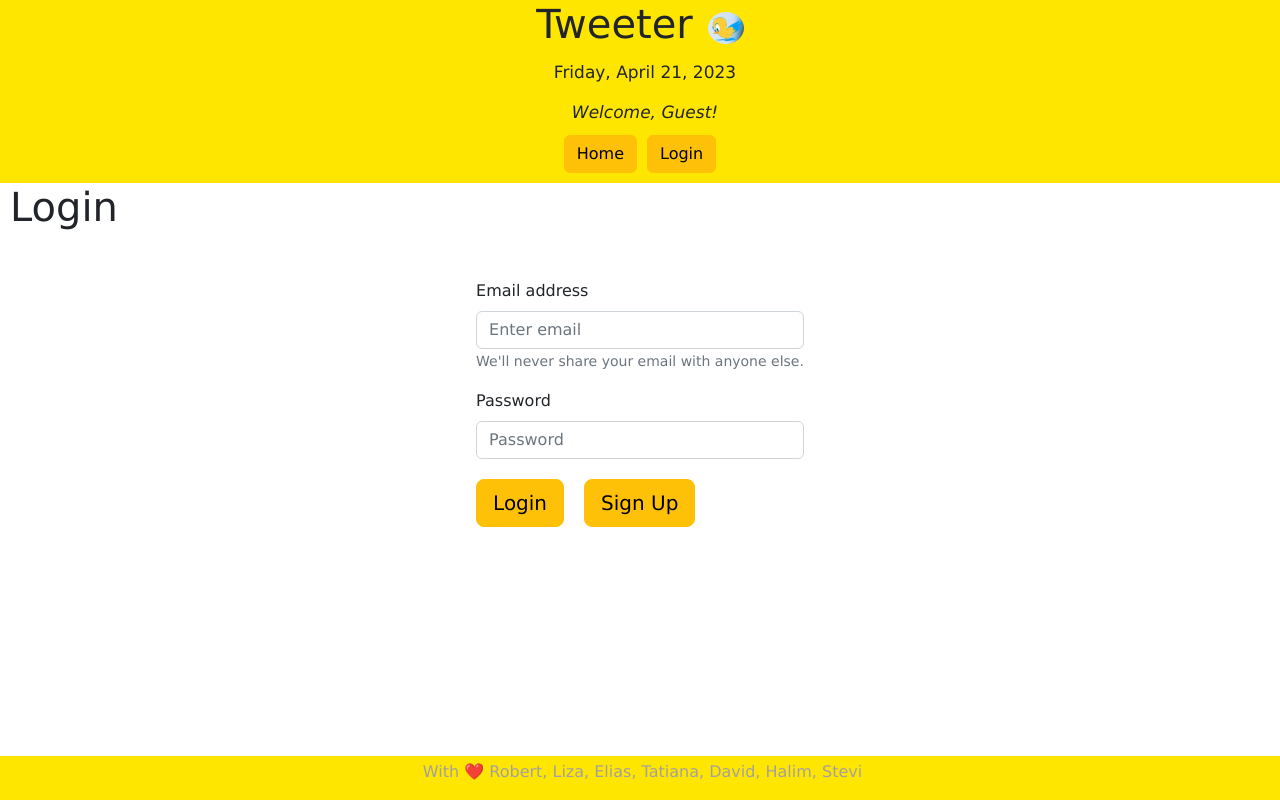
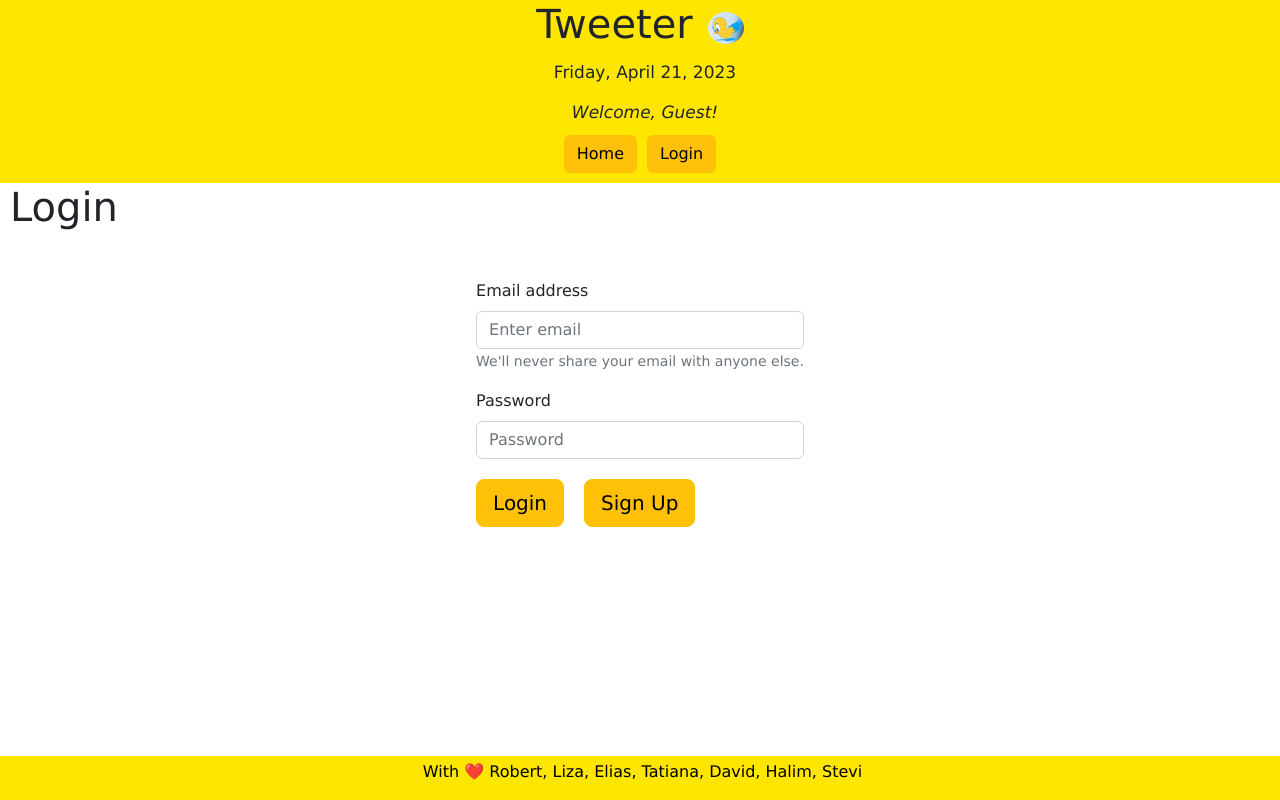
Before and after one commit to BobbyCharms/tweeter, a React (Vite) app in the folder client/: page /login in a window 1280 px wide. Built offline with nearby package versions, Linux system fonts and the light colour scheme.

Commit message:
Changed color of text in footer

```diff
--- a/client/src/components/Footer/style.css
+++ b/client/src/components/Footer/style.css
@@ -12,6 +12,6 @@ footer {
 
 footer p {
     text-align: center;
-    color: #a4a0a0;
+    color: black;
     size: 25%;
 }
```
